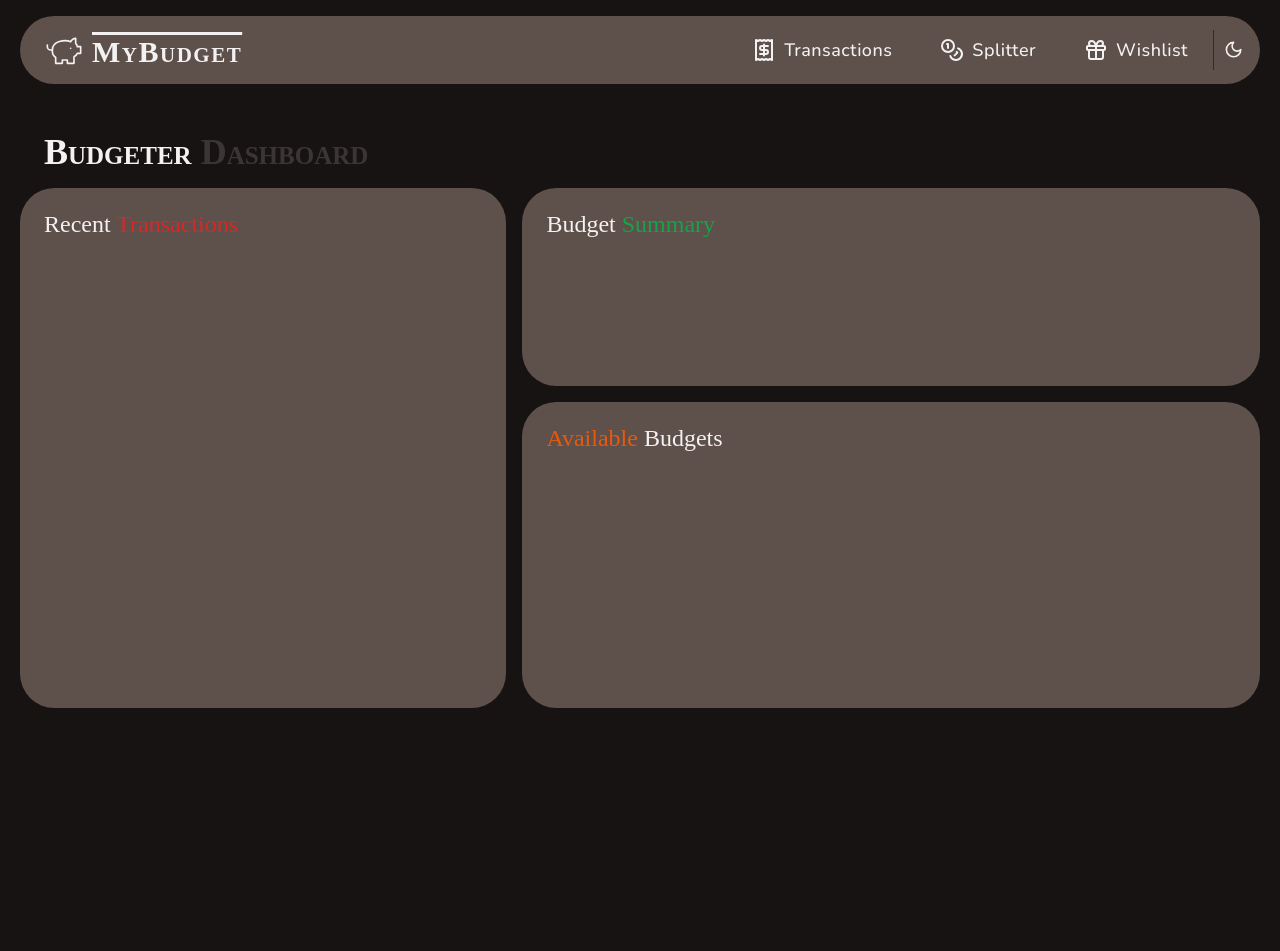
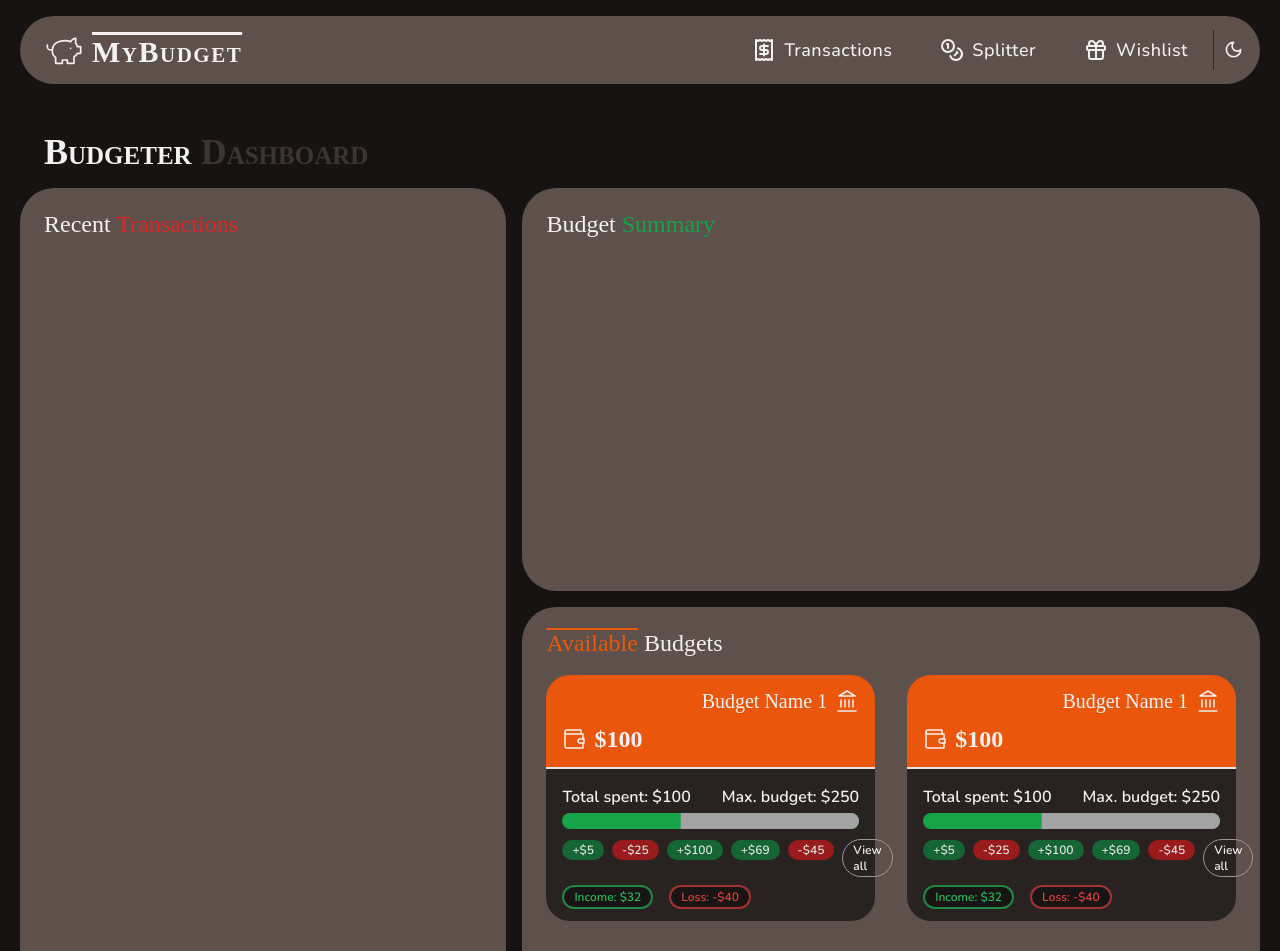
Before and after one commit to maateh/budgeter, a React (Vite) app: page / in a window 1280 px wide. Shown: the top 951 px of the page. Before the commit the page ends 800 px from the top, so only its background shows below. Built offline with nearby package versions, Linux system fonts and the light colour scheme; a web font is replaced by a local one.

Commit message:
BudgetPreview & TransactionBadge components created with a rudimentary design

```diff
--- /dev/null
+++ b/src/components/shared/BudgetPreview.tsx
@@ -0,0 +1,64 @@
+// shadcn
+import { Separator } from "@/components/ui/separator"
+import { Progress } from "@/components/ui/progress"
+
+// icons
+import { Landmark, Wallet } from "lucide-react"
+import TransactionBadge from "./TransactionBadge"
+import { Badge } from "../ui/badge"
+
+const BudgetPreview = () => {
+  return (
+    <>
+      <div className="flex flex-col gap-2 px-4 py-3 rounded-t-3xl bg-accent cursor-pointer">
+        <div className="text-xl font-heading icon-wrapper justify-end">
+          <p className="font-medium">Budget Name 1</p>
+          <Landmark strokeWidth={1.5} />
+        </div>
+        <div className="icon-wrapper">
+          <Wallet strokeWidth={1.5} />
+          <span className="text-2xl font-heading font-bold p-0">$100</span>
+        </div>
+      </div>
+
+      <Separator className="py-[1px] bg-neutral-700 dark:bg-neutral-200" />
+
+      <div className="px-4 py-3 rounded-b-3xl bg-card/75">
+        <div className="mt-1 flex justify-between font-semibold">
+          <p>Total spent: $100</p>
+          <p>Max. budget: $250</p>
+        </div>
+
+        <Progress variant="positive" value={40} className="mt-1 mb-2" />
+
+        <ul className="my-1 flex justify-start gap-x-2">
+          <li key={1}>
+            <TransactionBadge amount={5} />
+          </li>
+          <li key={2}>
+            <TransactionBadge amount={-25} />
+          </li>
+          <li key={3}>
+            <TransactionBadge amount={100} />
+          </li>
+          <li key={4}>
+            <TransactionBadge amount={69} />
+          </li>
+          <li key={5}>
+            <TransactionBadge amount={-45} />
+          </li>
+          <li>
+            <Badge variant="outline" className="cursor-pointer">View all</Badge>
+          </li>
+        </ul>
+
+        <div className="mt-2 flex gap-x-4">
+          <Badge variant="income">Income: $32</Badge>
+          <Badge variant="loss">Loss: -$40</Badge>
+        </div>
+      </div>
+    </>
+  )
+}
+
+export default BudgetPreview
--- /dev/null
+++ b/src/components/shared/TransactionBadge.tsx
@@ -0,0 +1,15 @@
+import { Badge } from "@/components/ui/badge"
+
+type TransactionBadgeProps = {
+    amount: number;
+}
+
+const TransactionBadge = ({ amount }: TransactionBadgeProps) => {
+  return (
+    <Badge variant={amount > 0 ? "positive" : "negative"}>
+      {amount > 0 ? '+' : '-'}${Math.abs(amount)}
+    </Badge>
+  )
+}
+
+export default TransactionBadge
--- a/src/layouts/_root/pages/home/components/AvailableBudgets.tsx
+++ b/src/layouts/_root/pages/home/components/AvailableBudgets.tsx
@@ -1,7 +1,23 @@
+import BudgetPreview from "@/components/shared/BudgetPreview"
+
+
 const AvailableBudgets = () => {
   return (
     <>
-      <h2><span className="text-orange-600">Available</span> Budgets</h2>
+      <h2><span className="text-orange-600 overline">Available</span> Budgets</h2>
+
+      <ul className="w-full mt-4 grid lg:grid-cols-2 items-center gap-8">
+        {/* TODO: every budget should have dedicated background and foreground colors */}
+        <li className="w-10/12 lg:w-full mx-auto" key={1}>
+          <BudgetPreview />
+        </li>
+        <li className="w-10/12 lg:w-full mx-auto" key={2}>
+          <BudgetPreview />
+        </li>
+        <li className="w-10/12 lg:w-full mx-auto" key={3}>
+          <BudgetPreview />
+        </li>
+      </ul>
     </>
   )
 }
```
